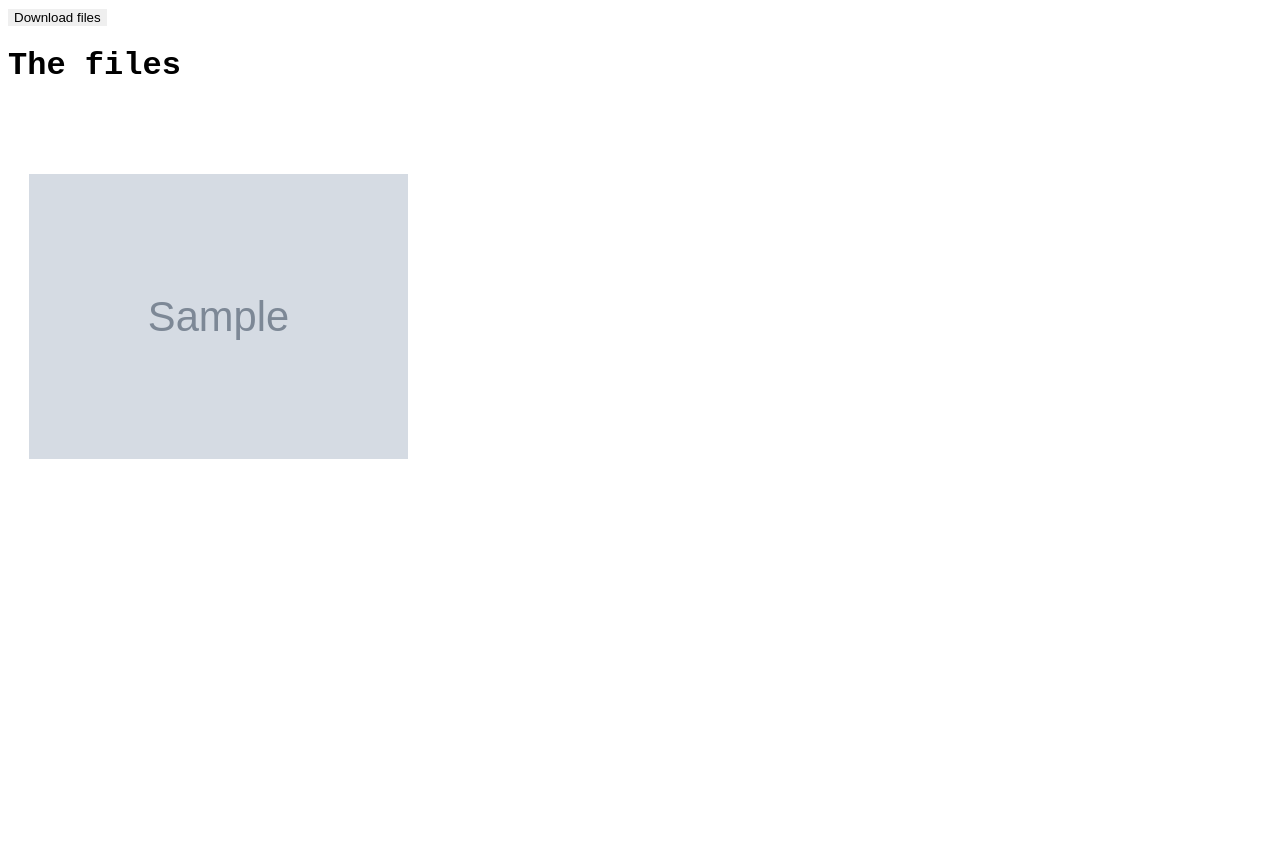
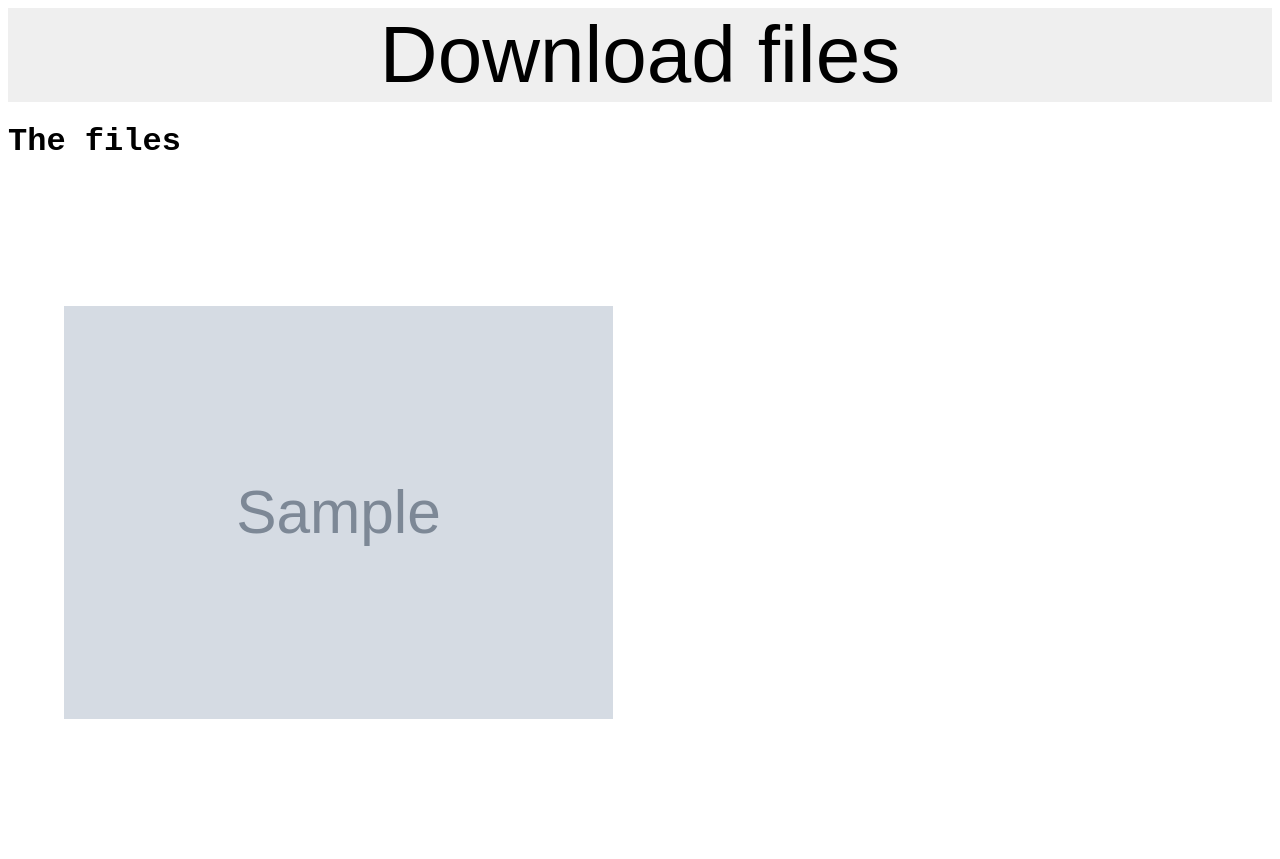
Before and after one commit to shadowlerone/test-pwa, a Flask app: template templates/photos.html in a window 1280 px wide. Before the commit the page ends 459 px from the top, so only its background shows below. Run offline with Flask 3, Linux system fonts and the light colour scheme; the template is opened without the code that fills it: most values are stand-ins (such as "Sample title", 1, 10 or a date in 2020); grey boxes marked "Sample" are stand-in pictures.

Commit message:
added header removed select and drag added transition added touch events

```diff
--- a/index.html
+++ b/index.html
@@ -1,9 +1,11 @@
 <!doctype html>
 <html lang="en">
+
 <head>
 	<link rel="manifest" href="manifest.json" />
 
 </head>
+
 <body>This is a test PWA
 	<button onclick="btnClick">Increment</button>
 	<p id="count">0</p>
@@ -15,4 +17,5 @@
 		}
 	</script>
 </body>
+
 </html>
--- a/static/main.css
+++ b/static/main.css
@@ -1,21 +1,34 @@
 * {
-  border: 1px red;
+	border: 1px red;
 }
 
 h1 {
-  font-family: 'Courier New', Courier, monospace;
+	font-family: "Courier New", Courier, monospace;
 }
 
 .photo-grid {
-  display: grid;
-  grid-template-columns: 1fr 1fr 1fr;
+	display: grid;
+	grid-template-columns: 1fr 1fr;
+	max-width: 100vw;
+	min-width: 80vw;
+	padding: 2%;
+}
+
+#header {
+	position: sticky;
+	top:0;
+}
+
+#header button {
+	width: 100%;
+	font-size: 5em;
 }
 
 .grid-image {
-  aspect-ratio: 1 / 1;
-  max-width: 30vw;
+	aspect-ratio: 1 / 1;
+	/* max-width: 30vw; */
 	padding: 5%;
-
+	transition: all 50ms;
 }
 
 .grid-image.checked {
@@ -29,3 +42,7 @@ h1 {
 	/* object-fit: cover; */
 	object-fit: contain;
 }
+.grid-image,
+.grid-image * {
+	user-select: none;
+}
--- a/static/main.js
+++ b/static/main.js
@@ -1,16 +1,35 @@
+function updateDisplay(grid_image, next_state) {
+	if (next_state == true) {
+		grid_image.classList.add("checked")
+	} else {
+		grid_image.classList.remove("checked")
+	}
+}
+
+
 function toggleImageState(fp) {
 	checkbox = document.getElementById(`check-${fp}`)
 	grid_image = checkbox.parentElement
 	current_state = checkbox.checked
 	next_state = !current_state
 	checkbox.checked = next_state
-	if (next_state == true) {
-		grid_image.classList.add("checked")
-	} else {
-		grid_image.classList.remove("checked")
+	updateDisplay(grid_image, next_state)
+}
 
-	}
+
+function toggleImageStateTouch(event) {
+	grid_image = event.target.parentElement
+	console.log(grid_image.id)
+	checkbox = document.getElementById(`check-${event.target.id}`)
+	console.log(checkbox)
+	current_state = checkbox.checked
+	next_state = !current_state
+	checkbox.checked = next_state
+
+	updateDisplay(grid_image, next_state)
+	event.preventDefault();
 }
+
 
 
 function download_files() {
@@ -57,3 +76,10 @@ function forceDownload(blob) {
 	window.URL.revokeObjectURL(a.href)
 	document.body.removeChild(a)
 }
+
+Array.from(
+	document.getElementsByClassName("grid-image-img")
+).forEach(e => {
+	e.addEventListener("touchstart", toggleImageStateTouch);
+	e.addEventListener("click", toggleImageStateTouch)
+});
--- a/templates/photos.html
+++ b/templates/photos.html
@@ -2,7 +2,7 @@
 {% macro Photo(src) -%}
 
 <div class="grid-image" id="img-{{ src }}">
-	<img src="image/{{ src }}" onclick="toggleImageState('{{src}}')">
+	<img class="grid-image-img" src="image/{{ src }}" id="{{src}}" draggable="false">
 	<input hidden id="check-{{ src }}" type="checkbox" class="grid-image-checkbox" value="{{ src }}" />
 </div>
 
```
Also changed, not shown: 1 other file. Lines whose indentation alone changed are shown as unchanged.
